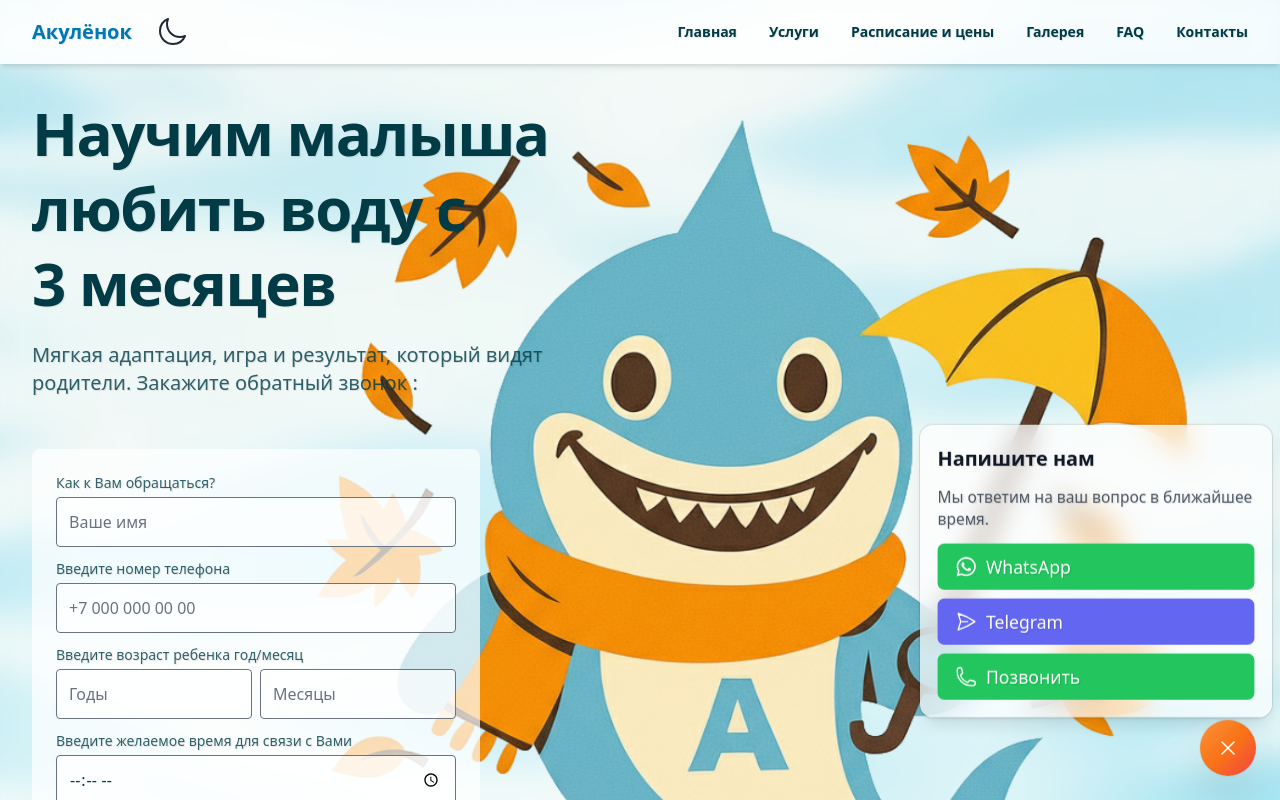
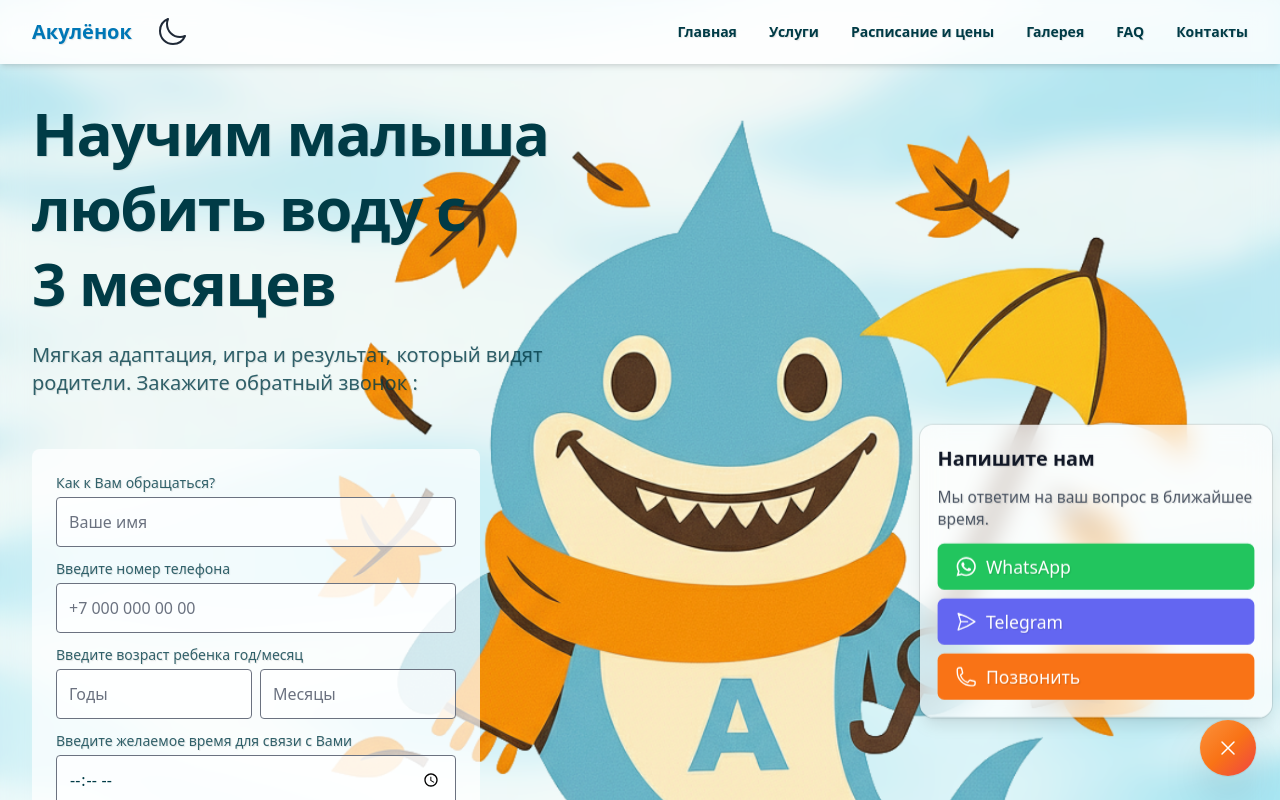
Before and after one commit to peexthree/Akulenok, a Next.js app: page / in a window 1280 px wide. Both pictures are taken after a click on the button 1228 px from the left and 748 px from the top of the page. Shown: the top 800 px of the page. Built offline with nearby package versions, Linux system fonts and the light colour scheme.

Commit message:
╨Ю╨▒╨╜╨╛╨▓╨╕╨╗ ╨║╨╛╨┤ ╨┐╤А╨╛╨╡╨║╤В╨░

```diff
--- a/components/popupWidget.js
+++ b/components/popupWidget.js
@@ -129,7 +129,7 @@ const [hasInteracted, setHasInteracted] = useState(false);
               </a>
  <a
                 href="tel:+79273039977"
-               className="inline-flex items-center gap-2 rounded-md bg-green-500 px-4 py-2 text-white hover:bg-orange-500 transition"
+               className="inline-flex items-center gap-2 rounded-md bg-orange-500 px-4 py-2 text-white hover:bg-orange-500 transition"
               >
  <PhoneIcon className="h-5 w-5" />
                 Позвонить
```
